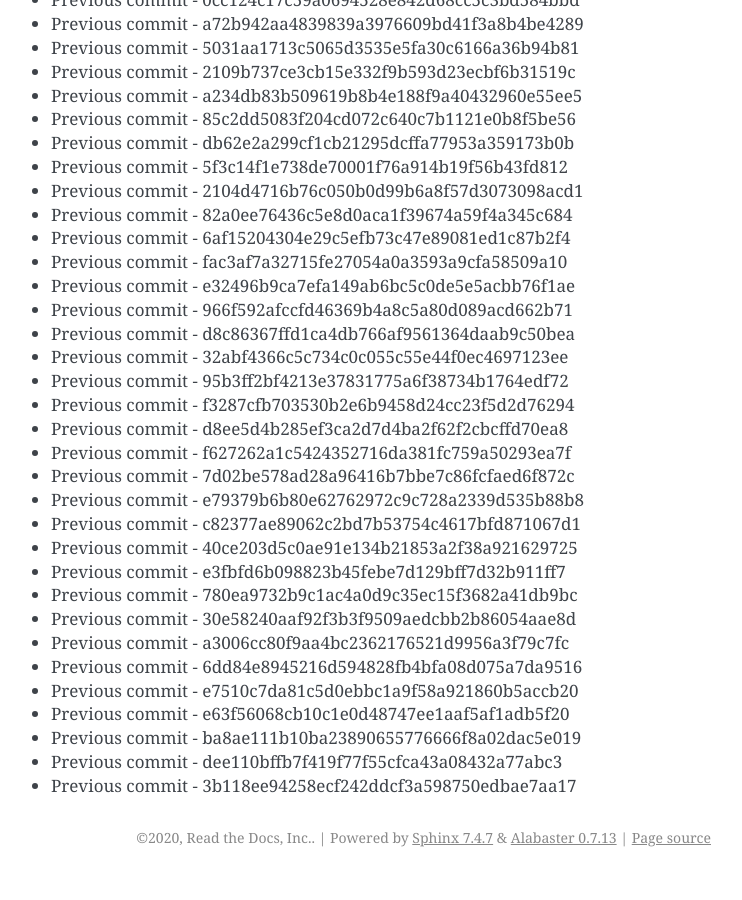
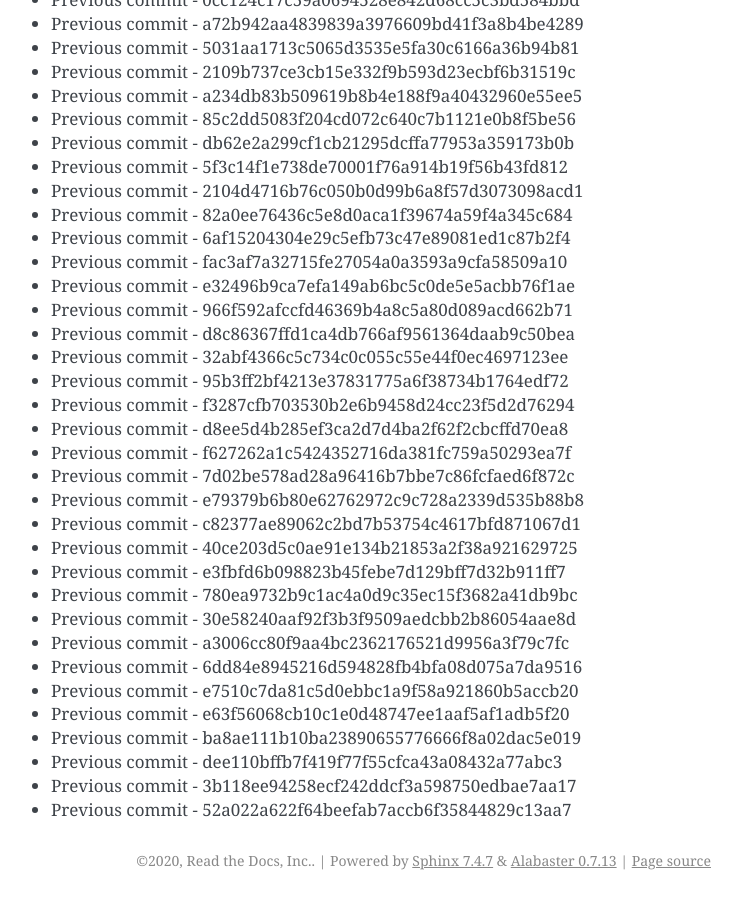
Before and after one commit to readthedocs/rtd-git-stresstest, a Sphinx documentation site: the page built from docs/updates.rst, in a window 1280 px wide and 900 px high, scrolled down 72593 px. Shown: the whole window, without its empty margins (399-1141 px from the left). Built offline with Sphinx 7.4.7, drawn with Linux system fonts in a browser that asks for light colours; before the commit the page ends 73470 px from its top, so only the background shows below that.

Commit message:
Generating commit from previous: 52a022a622f64beefab7accb6f35844829c13aa7

```diff
--- a/docs/updates.rst
+++ b/docs/updates.rst
@@ -3082,3 +3082,4 @@ It can be tested for any performance characteristics.
 * Previous commit - ba8ae111b10ba23890655776666f8a02dac5e019
 * Previous commit - dee110bffb7f419f77f55cfca43a08432a77abc3
 * Previous commit - 3b118ee94258ecf242ddcf3a598750edbae7aa17
+* Previous commit - 52a022a622f64beefab7accb6f35844829c13aa7
```
